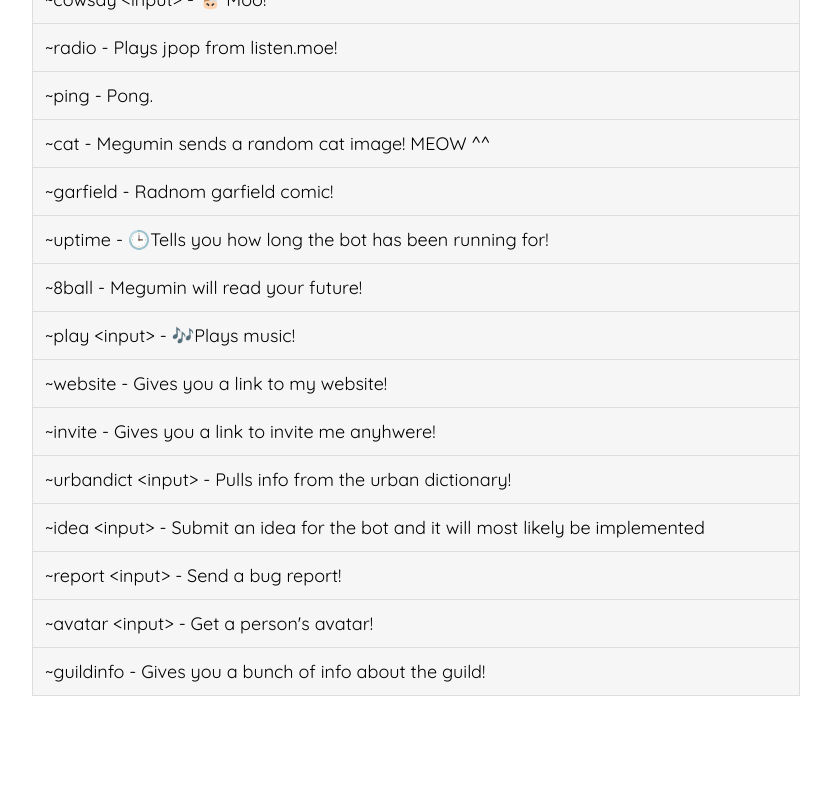
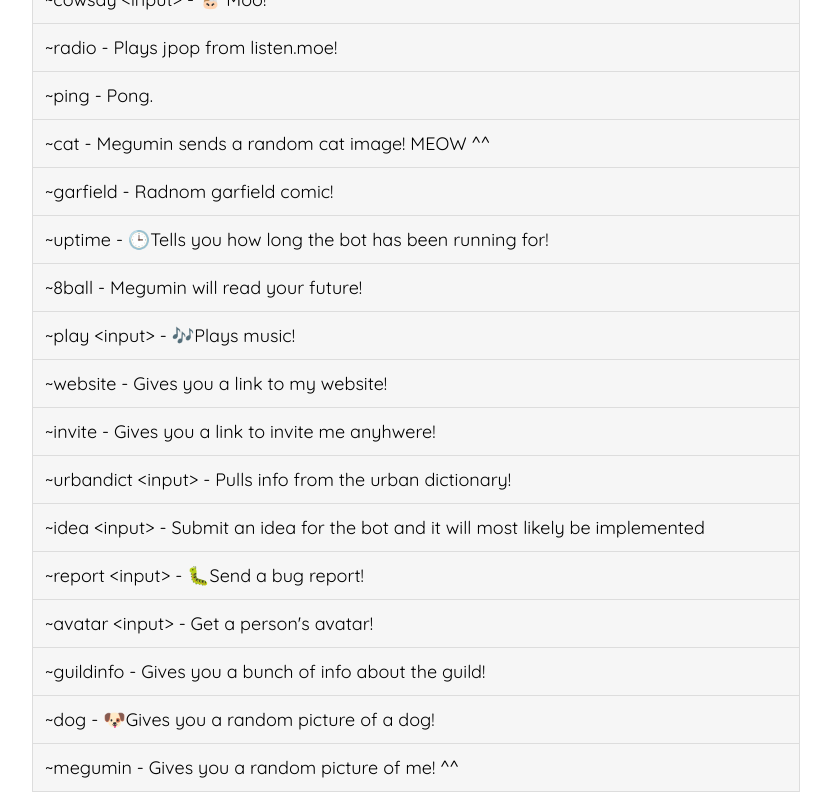
Before and after one commit to jiktim/Nep, a plain HTML site: page commands.html in a window 1280 px wide. Shown: the part 422-1222 px from the top of the page, without its empty margins (232-1063 px from the left). Before the commit the page ends 1126 px from the top, so only its background shows below. Drawn offline with Linux system fonts and the light colour scheme.

Commit message:
Update commands.html

```diff
--- a/commands.html
+++ b/commands.html
@@ -93,7 +93,7 @@
                 <span>~idea &lt;input&gt; - Submit an idea for the bot and it will most likely be implemented</span>
             </li>
                        <li>
-                <span>~report &lt;input&gt; - Send a bug report!</span>
+                <span>~report &lt;input&gt; - 🐛Send a bug report!</span>
             </li>
                                    <li>
                 <span>~avatar &lt;input&gt; - Get a person's avatar!</span>
@@ -101,6 +101,12 @@
                         <li>
                 <span>~guildinfo - Gives you a bunch of info about the guild!</span>
             </li>
+                                    <li>
+                <span>~dog - 🐶Gives you a random picture of a dog!</span>
+            </li>
+                                                <li>
+                <span>~megumin - Gives you a random picture of me! ^^</span>
+            </li>
         </ul>
     </div>
 </body>
```
